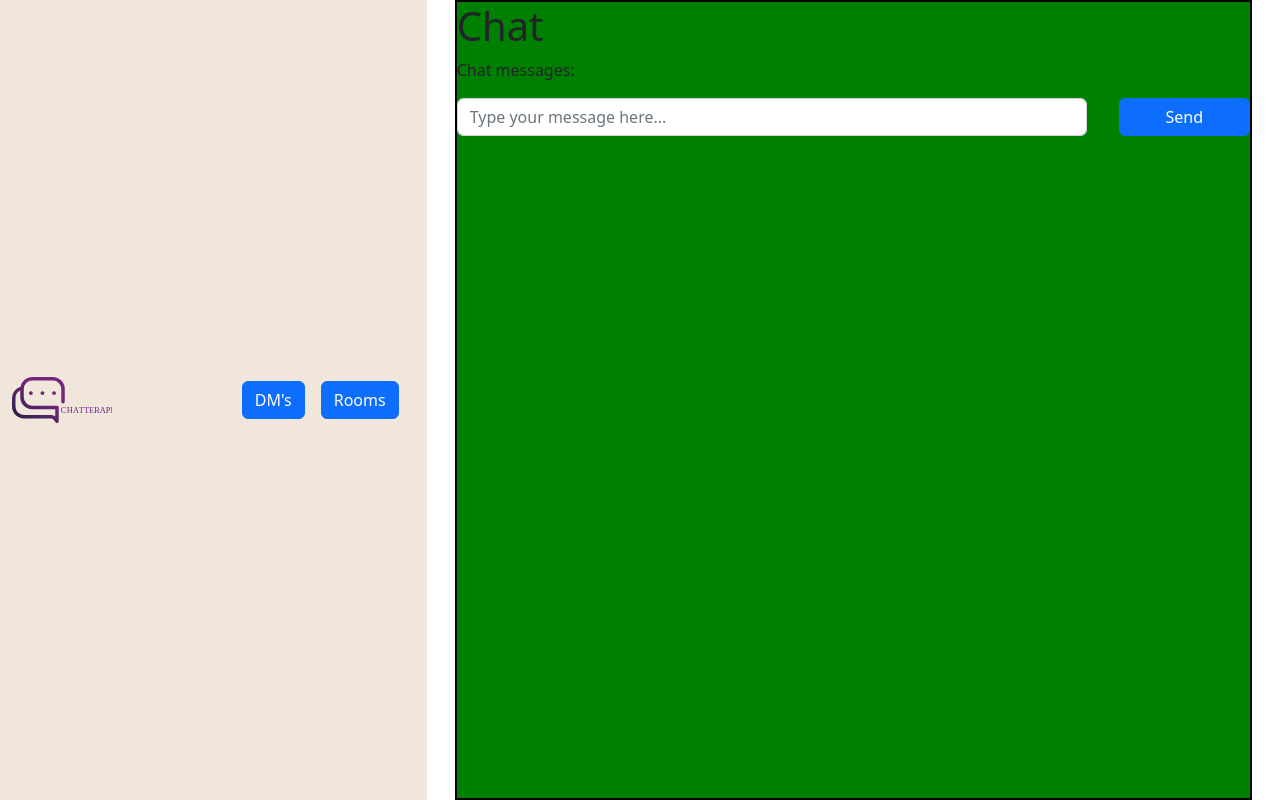
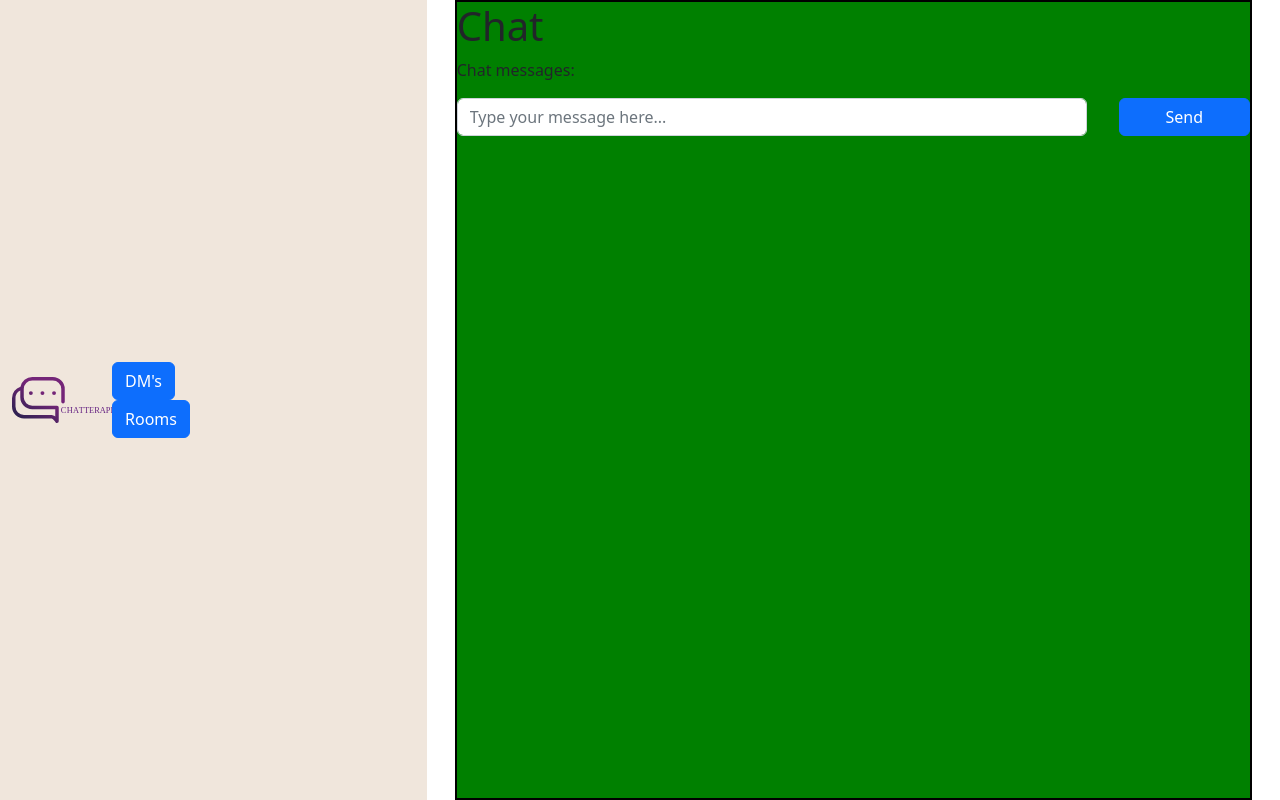
Before and after one commit to Sillen00/Chat-With-Sockets-LSDT, a React (Vite) app in the folder client/: page / in a window 1280 px wide. Both pictures are taken after typing "Sample" into the empty fields and a click on the button "Join Chat". Built offline with nearby package versions, Linux system fonts and the light colour scheme; no server answers.

Commit message:
improvment

```diff
--- a/client/src/components/Header.tsx
+++ b/client/src/components/Header.tsx
@@ -16,7 +16,14 @@
       <Navbar style={{ backgroundColor: "#F0E6DC" }} expand='md' className='mb-3 custom-navbar w-100'>
 
         <Container fluid>
+          <div className='d-flex align-items-center'>
             <img src={chatterappLogo} alt='logo' width='100' />
+            <div className='ms-auto'>
+              <DirectMessage />
+              <Rooms />
+            </div>
+          </div>
+
           <Navbar.Toggle aria-controls='offcanvasNavbar-expand-lg' />
           <Navbar.Offcanvas style={{ backgroundColor: "#F0E6DC" }}
             id='offcanvasNavbar-expand-lg'
@@ -30,8 +37,6 @@
             </Offcanvas.Header>
             <Offcanvas.Body>
               <Nav className='justify-content-end flex-grow-1 pe-3' style={{display: 'flex', gap: '1rem'}}>
-              <DirectMessage />
-             <Rooms />
               </Nav>
             </Offcanvas.Body>
           </Navbar.Offcanvas>
```
Lines whose indentation alone changed are shown as unchanged.
